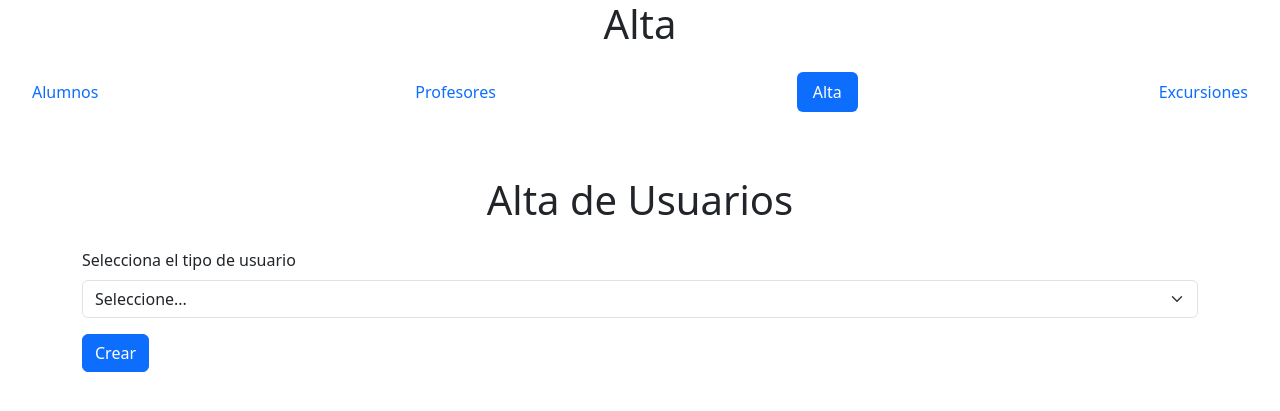
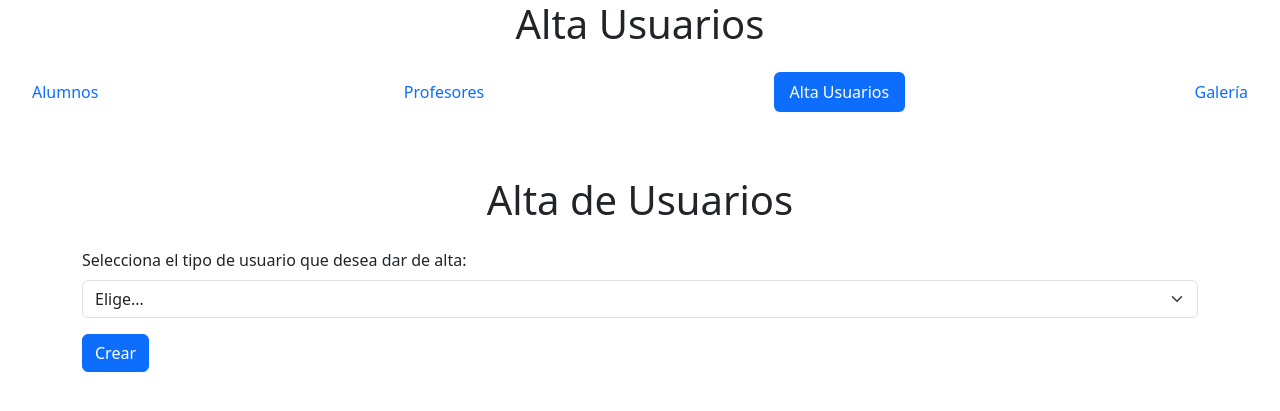
Before and after one commit to 2DAM-adrianrod493/PHP-PROJECTS, a PHP site: page /alta.php in a window 1280 px wide. Shown: the top 411 px of the page. Run offline with PHP 8.4, Linux system fonts and the light colour scheme; the visitor is signed in with stand-in values (Sample User, id 1).

Commit message:
11/11/2024

```diff
--- a/ud02_entregable/css/cabecera.css
+++ b/ud02_entregable/css/cabecera.css
@@ -11,7 +11,7 @@ header {
     font-weight: bold;
 }
 
-/* Barra de Navegación */
+/* Barra Navegación */
 .nav-link {
     color: #343a40;
     font-size: 1.2rem;
--- a/ud02_entregable/src/alta.php
+++ b/ud02_entregable/src/alta.php
@@ -1,22 +1,26 @@
 <?php
+    // Login
     session_start();
     if (!isset($_SESSION['logueado'])) {
         header("Location: login.php");
         exit();
     }
 
+    // Tipo de Usuario
     $tipo_usuario = isset($_GET['tipo_usuario']) ? $_GET['tipo_usuario'] : null;
 
+    // Vemos si se clica en "Crear"
     if ($_SERVER['REQUEST_METHOD'] == 'GET' && isset($_GET['crear'])) {
+        // Vemos si se selecciona un tipo de Usuario, si no, da Error
         if (!isset($_GET['tipo_usuario'])) {
-        $error = "Por favor, selecciona un tipo de usuario.";
+            $error = "Por favor, selecciona un tipo de usuario."; // ERROR
         }
     }
-
 ?>
 
 <!DOCTYPE html>
 <html lang="es">
+
     <head>
         <meta charset="UTF-8">
         <meta name="viewport" content="width=device-width, initial-scale=1.0">
@@ -24,61 +28,86 @@ if ($_SERVER['REQUEST_METHOD'] == 'GET' && isset($_GET['crear'])) {
         <link href="https://cdn.jsdelivr.net/npm/bootstrap@5.3.3/dist/css/bootstrap.min.css" rel="stylesheet">
         <link rel="stylesheet" href="../css/cabecera.css">
     </head>
+
     <body>
         <?php require 'includes/header.php'; ?>
 
         <div class="container mt-5">
             <h1 class="text-center mb-4">Alta de Usuarios</h1>
 
-        <?php if (isset($error)): ?>
-            <div class="alert alert-danger"><?= $error; ?></div>
-        <?php endif; ?>
-
+            <!-- Tipo de Usuario -->
             <form method="GET">
                 <div class="mb-3">
-                <label for="tipo_usuario" class="form-label">Selecciona el tipo de usuario</label>
+                    <label for="tipo_usuario" class="form-label">Selecciona el tipo de usuario que desea dar de
+                        alta:</label>
                     <select class="form-select" id="tipo_usuario" name="tipo_usuario" required>
-                    <option value="">Seleccione...</option>
+                        <option value="">Elige...</option>
                         <option value="alumno">Alumno</option>
                         <option value="profesor">Profesor</option>
                     </select>
                 </div>
+                <!-- Botón Crear Usuario -->
                 <button type="submit" name="crear" class="btn btn-primary">Crear</button>
             </form>
 
+            <!-- Si se elige el tipo de usuario, se muestra el resto del formulario -->
             <?php if ($tipo_usuario): ?>
             <form method="POST" class="mt-4">
+                <!-- Título sobre los Datos dependiendo del tipo de Usuario -->
                 <h3>Datos del <?= ucfirst($tipo_usuario); ?></h3>
+
+                <!-- Nombre -->
                 <div class="mb-3">
                     <label for="nombre" class="form-label">Nombre</label>
                     <input type="text" class="form-control" id="nombre" name="nombre" required>
                 </div>
+
+                <!-- Correo -->
                 <div class="mb-3">
                     <label for="correo" class="form-label">Correo</label>
                     <input type="email" class="form-control" id="correo" name="correo" required>
                 </div>
+
+                <!-- Si el tipo de usuario es Alumno, muestra "Curso" -->
                 <?php if ($tipo_usuario === 'alumno'): ?>
                 <div class="mb-3">
-                        <label for="curso" class="form-label">Curso</label>
-                        <select class="form-select" id="curso" name="curso" required>
-                            <option value="">Seleccione...</option>
-                            <option value="1º DAM">1º DAM</option>
-                            <option value="2º DAM">2º DAM</option>
-                        </select>
+                    <label class="form-label">Curso</label>
+                    <div class="form-check">
+                        <input class="form-check-input" type="radio" name="curso" id="curso1" value="1º DAM" required>
+                        <label class="form-check-label" for="curso1">1º DAM</label>
                     </div>
+                    <div class="form-check">
+                        <input class="form-check-input" type="radio" name="curso" id="curso2" value="2º DAM" required>
+                        <label class="form-check-label" for="curso2">2º DAM</label>
+                    </div>
+                </div>
+
                 <?php else: ?>
+                <!-- Si el tipo de usuario es Profesor, muestra "Departamento" -->
                 <div class="mb-3">
-                        <label for="departamento" class="form-label">Departamento</label>
-                        <select class="form-select" id="departamento" name="departamento" required>
-                            <option value="">Seleccione...</option>
-                            <option value="Comercio">Comercio</option>
-                            <option value="Informática">Informática</option>
-                        </select>
+                    <label class="form-label">Departamento</label>
+                    <div class="form-check">
+                        <input class="form-check-input" type="radio" name="departamento" id="comercio" value="Comercio"
+                            required>
+                        <label class="form-check-label" for="comercio">
+                            Comercio
+                        </label>
+                    </div>
+                    <div class="form-check">
+                        <input class="form-check-input" type="radio" name="departamento" id="informatica"
+                            value="Informática" required>
+                        <label class="form-check-label" for="informatica">
+                            Informática
+                        </label>
+                    </div>
                 </div>
                 <?php endif; ?>
+
+                <!-- Botón Registrar -->
                 <button type="submit" class="btn btn-success">Registrar</button>
             </form>
             <?php endif; ?>
         </div>
     </body>
+
 </html>
--- a/ud02_entregable/src/includes/header.php
+++ b/ud02_entregable/src/includes/header.php
@@ -1,14 +1,15 @@
 <?php
+    // Login
     if (session_status() == PHP_SESSION_NONE) {
         session_start();
     }
 
-// Asegurarnos de que `$pagina` está disponible
+    // Nos aseguramos de que "$pagina" está disponible
     if (!isset($pagina)) {
-    $pagina = basename($_SERVER['PHP_SELF']); // Si no está definida, la obtenemos aquí
+        $pagina = basename($_SERVER['PHP_SELF']);
     }
 
-// Establecer el título dependiendo de la página
+    // Título dependiendo de la página
     switch ($pagina) {
         case 'index.php':
             $titulo = 'Gestión de Alumnos';
@@ -20,29 +21,31 @@ switch ($pagina) {
             $titulo = 'Gestión de Alumnos';
             break;
         case 'alta.php':
-        $titulo = 'Alta';
+            $titulo = 'Alta Usuarios';
             break;
         case 'login.php':
             $titulo = 'Login';
             break;
-    case 'excursiones.php':  // Añadir el caso para la página de excursiones
-        $titulo = 'Excursiones';
+        case 'excursiones.php':
+            $titulo = 'Gestión de Galería';
             break;
         default:
-        $titulo = 'Página Principal'; // Valor por defecto
+            $titulo = 'Página Principal';
             break;
     }
 ?>
 
 <!DOCTYPE html>
 <html lang="es">
+
     <head>
         <meta charset="UTF-8">
         <meta name="viewport" content="width=device-width, initial-scale=1.0">
         <title><?php echo $titulo; ?></title>
+        <link href="https://cdn.jsdelivr.net/npm/bootstrap@5.3.3/dist/css/bootstrap.min.css" rel="stylesheet">
         <link rel="stylesheet" href="../css/cabecera.css">
-        <link href="https://cdn.jsdelivr.net/npm/bootstrap@5.3.3/dist/css/bootstrap.min.css" rel="stylesheet">
     </head>
+
     <body>
         <header class="d-flex justify-content-center">
             <h1 class="titulo"><?php echo $titulo; ?></h1>
@@ -57,13 +60,13 @@ switch ($pagina) {
                     <a class="nav-link <?= isset($pagina) && $pagina == "profesores.php" ? "active" : "" ?>" href="profesores.php">Profesores</a>
                 </li>
                 <li class="nav-item">
-                    <a class="nav-link <?= isset($pagina) && $pagina == "alta.php" ? "active" : "" ?>" href="alta.php">Alta</a>
+                    <a class="nav-link <?= isset($pagina) && $pagina == "alta.php" ? "active" : "" ?>" href="alta.php">Alta Usuarios</a>
                 </li>
-                <!-- Nueva pestaña para Excursiones -->
                 <li class="nav-item">
-                    <a class="nav-link <?= isset($pagina) && $pagina == "excursiones.php" ? "active" : "" ?>" href="excursiones.php">Excursiones</a>
+                    <a class="nav-link <?= isset($pagina) && $pagina == "excursiones.php" ? "active" : "" ?>" href="excursiones.php">Galería</a>
                 </li>
             </ul>
         </div>
     </body>
+
 </html>
--- a/ud02_entregable/src/login.php
+++ b/ud02_entregable/src/login.php
@@ -1,6 +1,8 @@
 <?php
+    // Login
     session_start();
 
+    // Credenciales de Inicio de Sesión
     $usuario_valido = "rodry";
     $contrasena_valida = "1234";
 
@@ -8,11 +10,15 @@ if ($_SERVER['REQUEST_METHOD'] == 'POST') {
         $usuario = $_POST['usuario'];
         $contrasena = $_POST['contrasena'];
 
+        // Comprobamos si las credenciales coincicen
         if ($usuario == $usuario_valido && $contrasena == $contrasena_valida) {
+            // Usuario logueado
             $_SESSION['logueado'] = true;
+            // Redirigimos al usuario al index después de iniciar sesión
             header("Location: index.php");
             exit();
         } else {
+            // Credenciales Incorrectas
             $error = "Usuario o contraseña incorrectos";
         }
     }
```
Also changed, not shown: ud02_entregable/src/excursiones.php (+29 -33 lines), ud02_entregable/src/index.php (+24 -26 lines), ud02_entregable/src/profesores.php (+3 -4 lines). Lines whose indentation alone changed are shown as unchanged.
